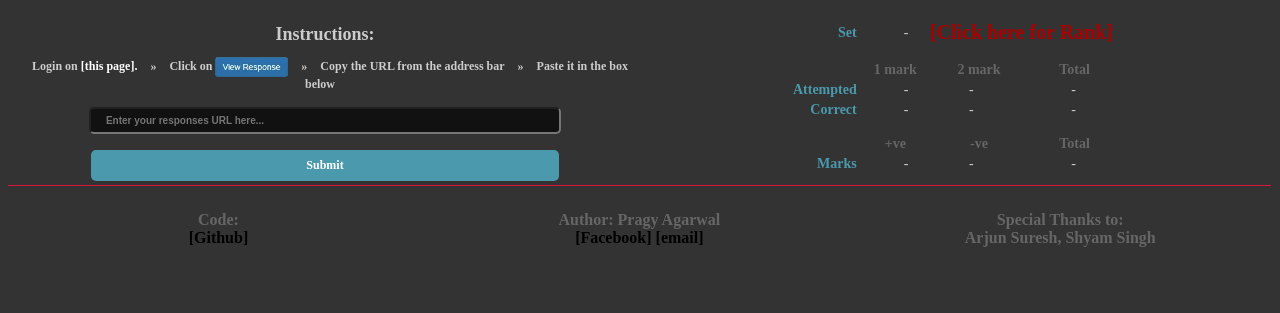
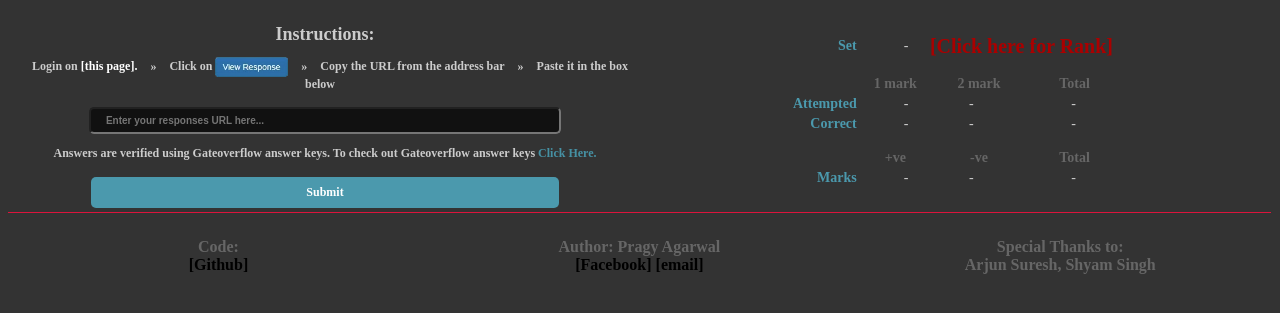
Before and after one commit to AgarwalPragy/GATE2016_MarksEvaluator, a PHP site: page / in a window 1280 px wide. Shown: the top 313 px of the page. Run offline with PHP 8.4, Linux system fonts and the light colour scheme; a stand-in replaces the project's code that opens the database connection.

Commit message:
Added gateoverflow answer keys link and note.

```diff
--- a/index.php
+++ b/index.php
@@ -27,6 +27,7 @@
 				<br />
 				<input type="url" class="has-tooltip" id="text-url" value = "" placeholder="Enter your responses URL here..." onpaste="setTimeout( function(){submitURL();}, 100);" />
 				<br />
+				<p class="key-notification">Answers are verified using Gateoverflow answer keys. To check out Gateoverflow answer keys <a href="http://www.gatecse.in/previous-year-gate-papers-and-official-keys/" target="_blank" style="color:#4691A4">Click Here.</a></p>
 				<a href="#" id="form-submit" onclick="submitURL()">Submit</a>
 			</div>
 		</td>
```
